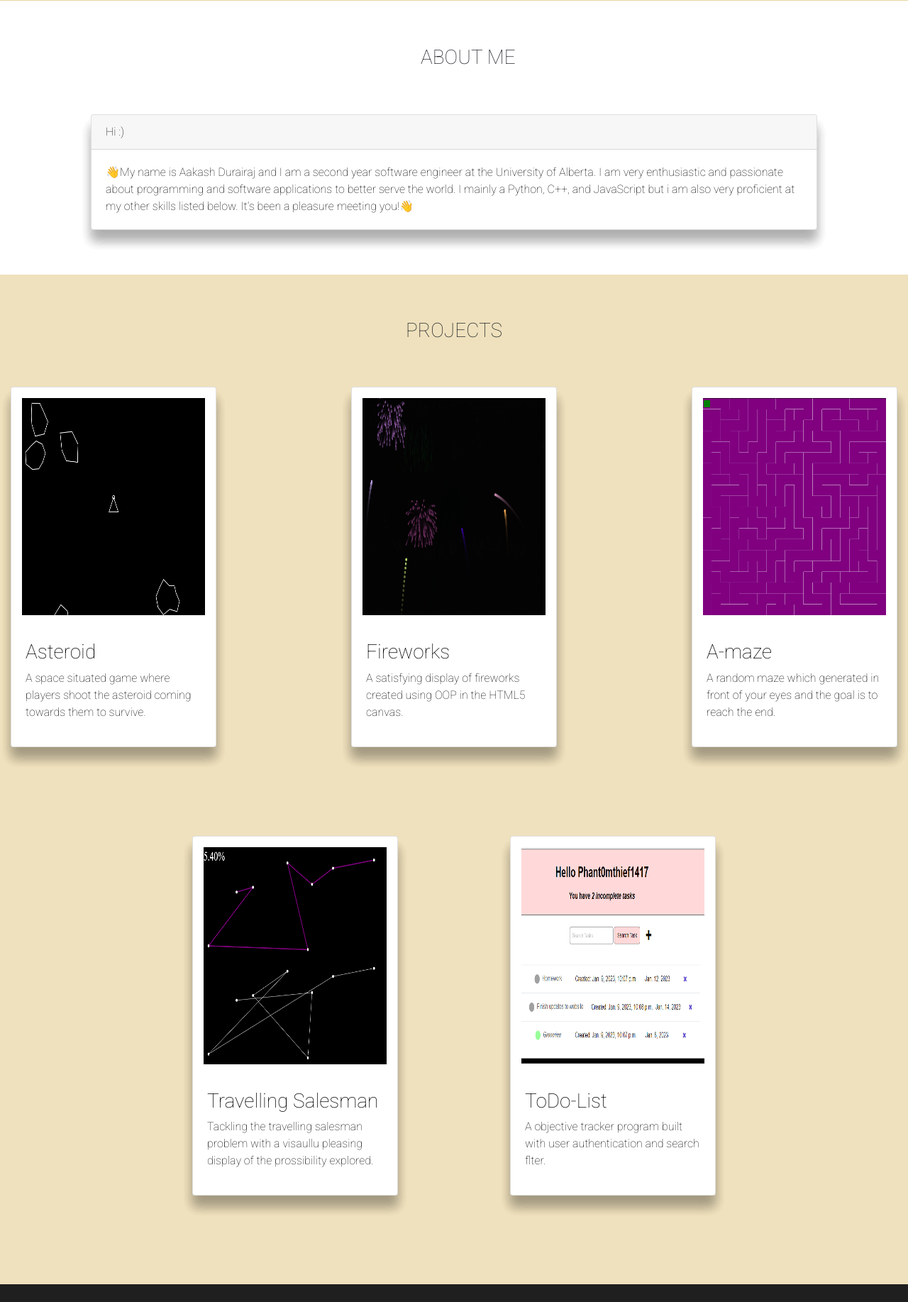
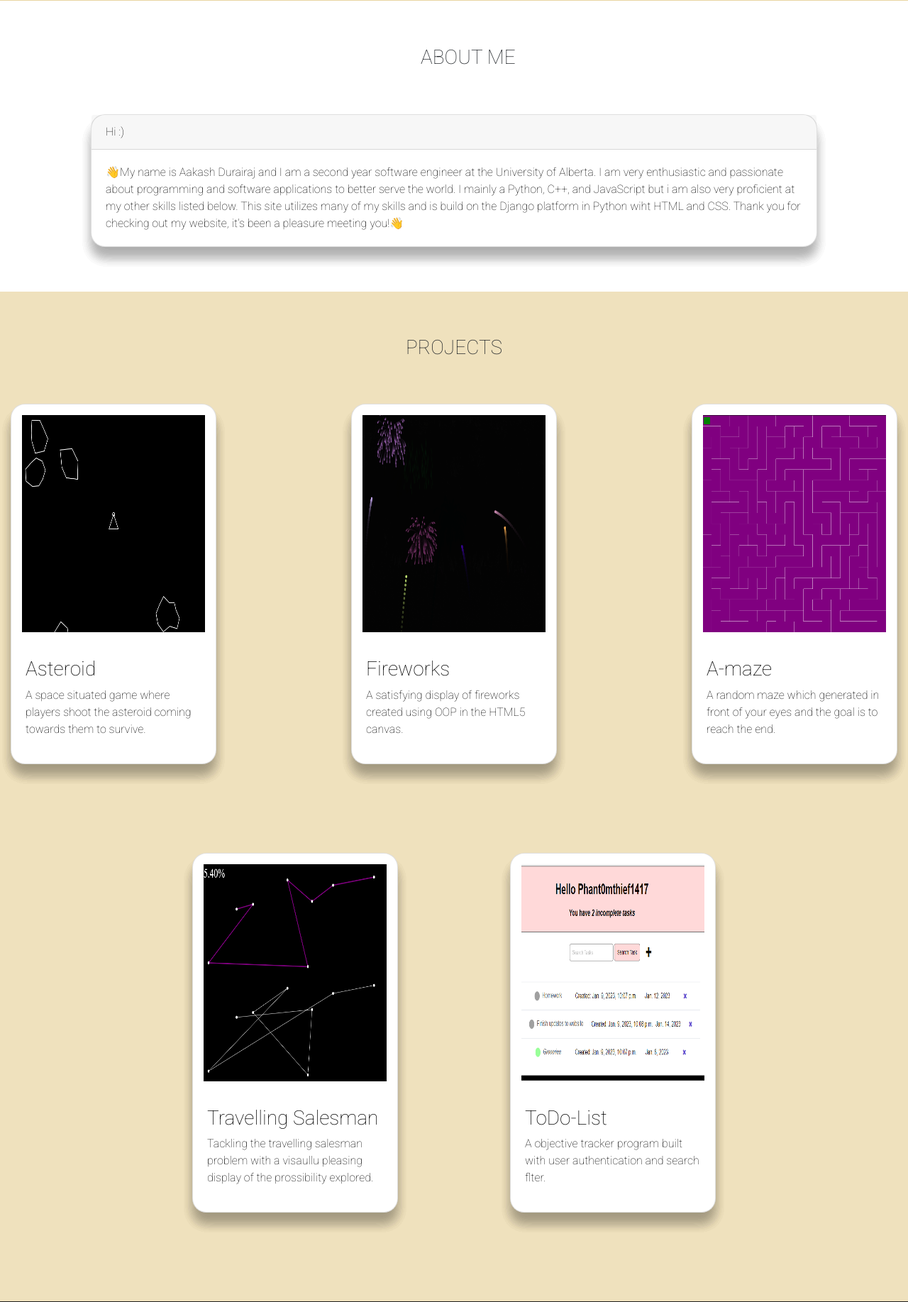
Before and after one commit to phant0mthief1417/website, a Django app: page / in a window 1280 px wide. Shown: the part 799-2634 px from the top of the page at 71% size. Run offline with Django 4.2, Linux system fonts and the light colour scheme.

Commit message:
Introduction made better

```diff
--- a/templates/main_home.html
+++ b/templates/main_home.html
@@ -66,6 +66,10 @@
         .project-description {
             color: black;
         }
+
+        .card {
+            border-radius: 20px;
+        }
     </style>
 </head>
 
@@ -115,7 +119,9 @@
                         software engineer at the
                         University of Alberta. I am very enthusiastic and passionate about programming and software
                         applications to better serve the world. I mainly a Python, C++, and JavaScript but i am also
-                        very proficient at my other skills listed below. It's been a pleasure meeting you!👋
+                        very proficient at my other skills listed below. This site utilizes many of my skills and is
+                        build on the Django platform in Python wiht HTML and CSS. Thank you for checking out my website,
+                        it's been a pleasure meeting you!👋
                     </p>
                 </div>
             </div>
```
